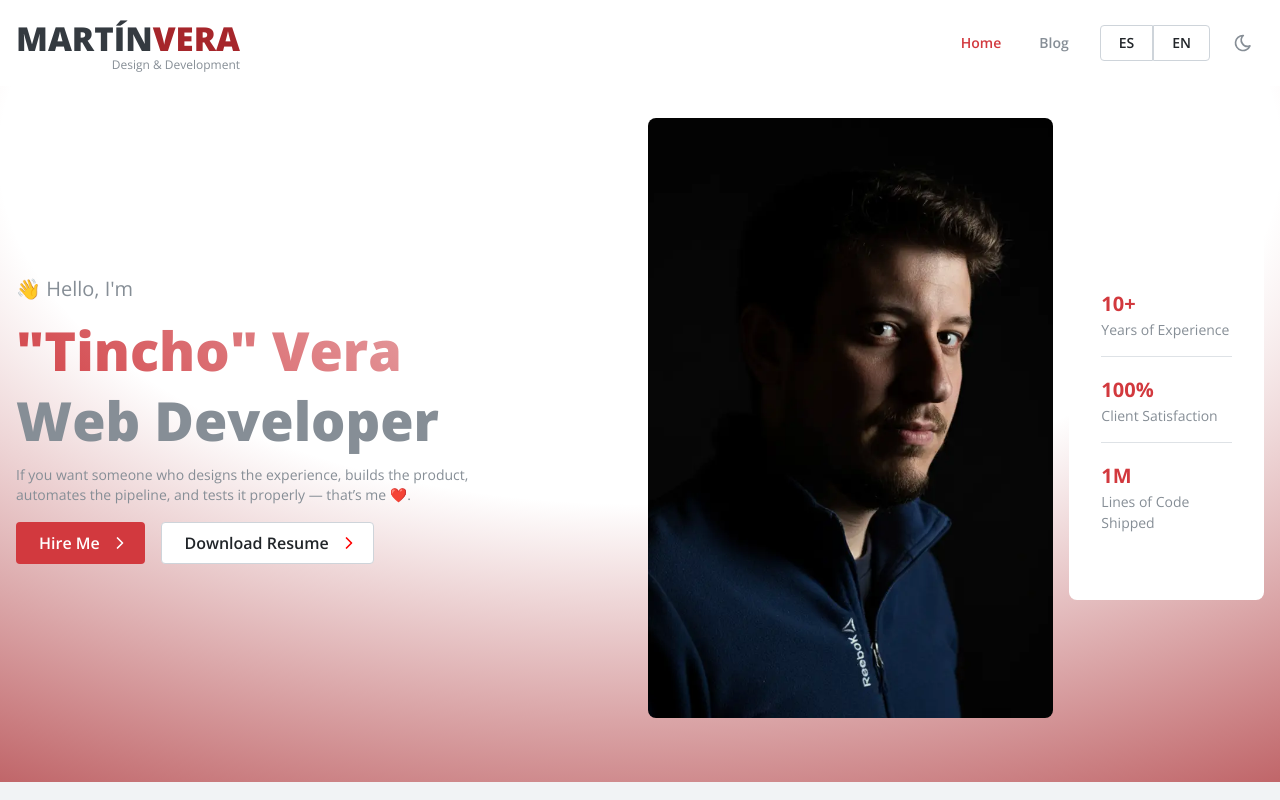
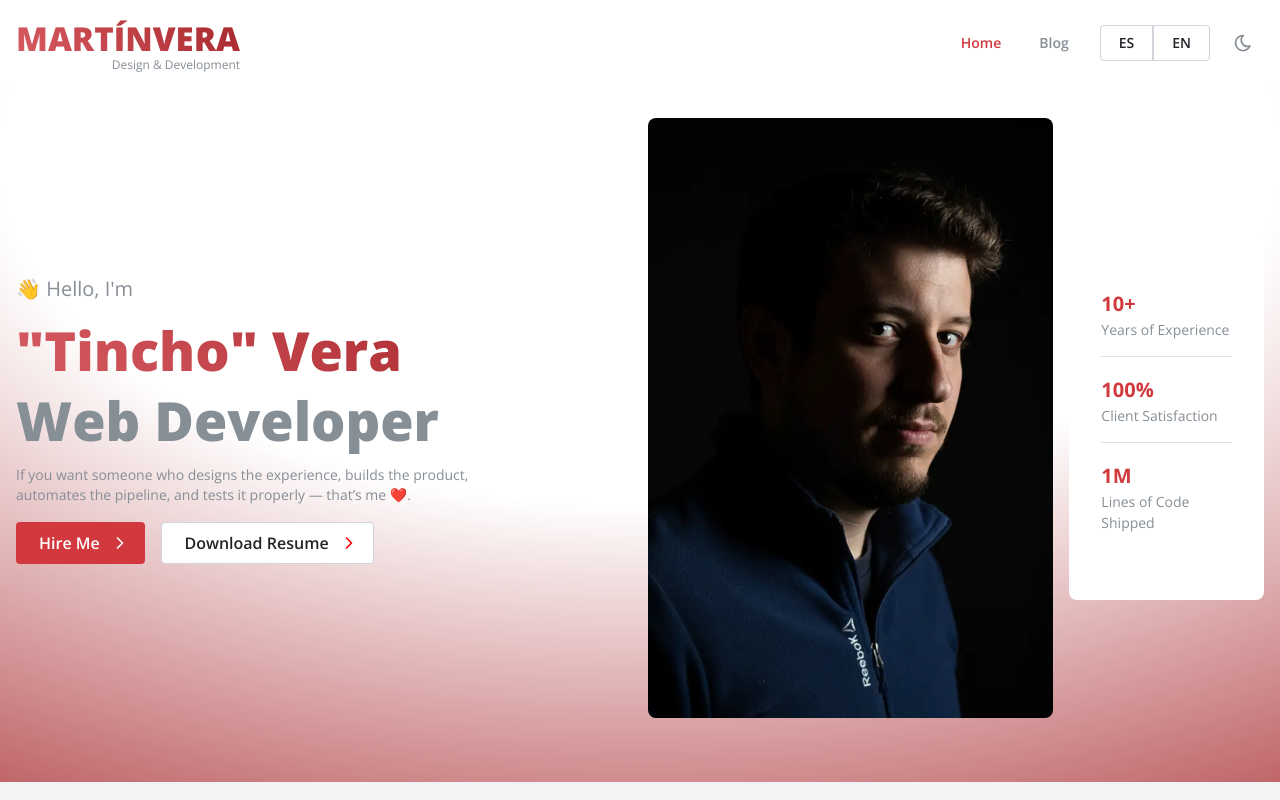
Before and after one commit to mvera8/tincho-portfolio-react, a React (Vite) app: page / in a window 1280 px wide. Shown: the top 800 px of the page. Built offline with nearby package versions, Linux system fonts and the light colour scheme.

Commit message:
first-commit-extended 4

```diff
--- a/src/components/Logo.jsx
+++ b/src/components/Logo.jsx
@@ -1,25 +1,53 @@
-import { Image, Text, useMantineColorScheme } from "@mantine/core"
-import PropTypes from 'prop-types';
-import classes from './Logo.module.css';
+import { Image, Text, useMantineColorScheme } from "@mantine/core";
+import PropTypes from "prop-types";
+import classes from "./Logo.module.css";
 import T from "../i18n/T.jsx";
 
-export const Logo = ({ type = 'image' }) => {
-	const colorScheme = useMantineColorScheme();
+export const Logo = ({ type = "image" }) => {
+  const { colorScheme } = useMantineColorScheme();
+  const fg = colorScheme === "dark" ? "gray.6" : "gray.8";
+  const accent = colorScheme === "dark" ? "red.4" : "red.8";
 
+  switch (type) {
+    case "text":
       return (
-		type == 'text'
-			? <div>
-					<Text size="xl" fw={900} className={classes.logo} tt="uppercase" c={colorScheme.colorScheme === 'dark' ? 'gray.6' : 'gray.8'}>
-						Martín<Text span c={colorScheme.colorScheme === 'dark' ? 'red.5' : 'red.8'} inherit>Vera</Text>
+        <div>
+          <Text size="xl" fw={900} className={classes.logo} tt="uppercase" c={fg}>
+            Martín
+            <Text span c={accent} inherit>
+              Vera
+            </Text>
           </Text>
           <Text size="xs" c="dimmed" ta="end">
             <T k="site.description" />
           </Text>
         </div>
-			: <Image src="/logo.svg" alt="Martín Vera" className={classes.logo} />
-	)
+      );
+
+    case "gradient":
+      return (
+        <div>
+          <Text
+            size="xl"
+            fw={900}
+						className={classes.logo}
+						tt="uppercase"
+            variant="gradient"
+            gradient={{ from: 'red.4', to: 'red.8' }}
+          >
+            MartínVera
+          </Text>
+          <Text size="xs" c="dimmed" ta="end">
+            <T k="site.description" />
+          </Text>
+        </div>
+      );
+
+    default:
+      return <Image src="/logo.svg" alt="Martín Vera" className={classes.logo} />;
   }
+};
 
 Logo.propTypes = {
-	type: PropTypes.string,
+  type: PropTypes.oneOf(["image", "text", "gradient"]),
 };
--- a/src/components/Navbar.jsx
+++ b/src/components/Navbar.jsx
@@ -28,7 +28,7 @@ export const Navbar = () => {
 			<header>
 				<Container size="xl" py="sm">
 					<Group justify="space-between" h="100%">
-						<Logo type="text" />
+						<Logo type="gradient" />
 
 						<Button.Group>
 							<Each of={items} render={(item, index) => (
--- a/src/sections/BlogSection.jsx
+++ b/src/sections/BlogSection.jsx
@@ -23,7 +23,7 @@ export const BlogSection = () => {
 					subtitle={<T k="blog.subtitle" />}
 					centerText
 				/>
-				<SimpleGrid cols={2}>
+				<SimpleGrid cols={{ base: 1, md: 1, lg: 2 }}>
 					<Each
 						of={posts}
 						render={({ title, text }, idx) => (
@@ -33,7 +33,7 @@ export const BlogSection = () => {
 								component="a"
 								href="/post"
 								withBorder>
-								<SimpleGrid cols={2}>
+								<SimpleGrid cols={{ base: 1, md: 1, lg: 2 }}>
 									<Image
 										src="/cleanmax.webp"
 										alt='Cleanmax'
--- a/src/sections/ContactSection.jsx
+++ b/src/sections/ContactSection.jsx
@@ -12,7 +12,7 @@ export const ContactSection = () => {
 		<Box bg={colorScheme.colorScheme === 'dark' ? 'dark' : 'gray.1'} component="section" py="xl">
 			<Container size="lg" py="xl" mb="xl">
 				<Grid mb="md" align="center">
-					<Grid.Col span={4}>
+					<Grid.Col span={{ base: 12, md: 12, lg: 4 }}>
 						<SectionTitle
 							title={<T k="contact.title" />}
 							subtitle={<T k="contact.subtitle" />}
@@ -21,18 +21,18 @@ export const ContactSection = () => {
 
 						<MvList />
 					</Grid.Col>
-					<Grid.Col span={7} offset={1}>
+					<Grid.Col span={{ base: 12, md: 12, lg: 7 }} offset={{ md: 0, lg: 1 }}>
 						<form onSubmit={(event) => event.preventDefault()}>
 							<Stack gap="xl">
-								<SimpleGrid cols={2}>
-									<TextInput size="lg" label={t("contact.input.name")} placeholder={t("contact.input.name")} required />
-									<TextInput size="lg" label={t("contact.input.email")} placeholder={t("contact.input.email")} required />
+								<SimpleGrid cols={{ base: 1, md: 1, lg: 2 }} mb={0}>
+									<TextInput size="lg" variant={colorScheme.colorScheme === 'dark' ? 'filled' : 'default'} label={t("contact.input.name")} placeholder={t("contact.input.name")} required />
+									<TextInput size="lg" variant={colorScheme.colorScheme === 'dark' ? 'filled' : 'default'} label={t("contact.input.email")} placeholder={t("contact.input.email")} required />
 								</SimpleGrid>
 
-								<TextInput size="lg" label={t("contact.input.subject")} placeholder={t("contact.input.subject")} required />
+								<TextInput size="lg" variant={colorScheme.colorScheme === 'dark' ? 'filled' : 'default'} label={t("contact.input.subject")} placeholder={t("contact.input.subject")} required />
 
 								<Textarea
-									size="lg"
+									size="lg" variant={colorScheme.colorScheme === 'dark' ? 'filled' : 'default'}
 									label={t("contact.input.message")}
 									placeholder={t("contact.input.message.placeholder")}
 									minRows={3}
--- a/src/sections/HeroSection.jsx
+++ b/src/sections/HeroSection.jsx
@@ -23,7 +23,7 @@ export const HeroSection = () => {
                 component="div"
                 inherit
                 variant="gradient"
-                gradient={{ from: 'red.5', to: 'red.2' }}
+                gradient={{ from: 'red.4', to: 'red.8' }}
               >&quot;Tincho&quot; Vera{' '}</Text>{' '} <T k="home.title" />
 						</Title>
 						<TextDimmed text={<T k="home.text" />} />
--- a/src/sections/PortfolioSection.jsx
+++ b/src/sections/PortfolioSection.jsx
@@ -23,7 +23,7 @@ export const PortfolioSection = () => {
           of={works}
           render={({ id, title, text }, idx) => (
             <Grid key={id ?? idx} mb="md" align="stretch">
-              <Grid.Col span={4}>
+              <Grid.Col span={{ base: 12, md: 12, lg: 4 }}>
                 <Card padding="xl" radius="md" withBorder style={{ height: '100%' }}>
                   <Title order={3} size="h2" c="gray">{title}</Title>
                   <TextDimmed text={text} />
@@ -33,7 +33,7 @@ export const PortfolioSection = () => {
                 </Card>
               </Grid.Col>
 
-              <Grid.Col span={8}>
+              <Grid.Col span={{ base: 12, md: 12, lg: 8 }}>
                 <Card radius="md" component="a" href="/portfolio-post" withBorder>
                   <Card.Section>
                     <Image radius="md" src="/cleanmax.webp" alt="Cleanmax" />
--- a/src/sections/ResumeSection.jsx
+++ b/src/sections/ResumeSection.jsx
@@ -18,7 +18,7 @@ export const ResumeSection = () => {
 
 	return (
 		<Box component="section" py="xl">
-			<Container size="lg" py="xl" mb="xl">
+			<Container size="lg" pt="xl">
 				<Grid mb="md" align="center">
 					<Grid.Col span={{ base: 12, md: 12, lg: 4 }}>
 						<div className={classes.circle}></div>
--- a/src/sections/ServicesSection.jsx
+++ b/src/sections/ServicesSection.jsx
@@ -35,22 +35,22 @@ export const ServicesSection = () => {
               const IconCmp = ICONS[icon] ?? IconBrandWordpress;
               return (
                 <Card
-                  key={`${title}-${idx}`}
+                  key={idx}
                   radius="md"
-                  padding="xl"
+                  padding={{ md: "sm", lg: "xl"}}
                   component="a"
                   href="/service-post"
                   withBorder
                 >
                   <Grid>
-                    <Grid.Col span={2}>
+                    <Grid.Col span={{ base: 12, md: 12, lg: 2 }}>
                       <Text size="xl" c="gray">.0{idx + 1}</Text>
                     </Grid.Col>
-                    <Grid.Col span={8}>
+                    <Grid.Col span={{ base: 12, md: 12, lg: 8 }}>
                       <Title order={4} c="gray">{title}</Title>
                       <Text c="dimmed" truncate="end">{description}</Text>
                     </Grid.Col>
-                    <Grid.Col span={2} ta="end">
+                    <Grid.Col span={{ base: 12, md: 12, lg: 2 }} ta={{ md: "center", lg: "end"}}>
                       <ThemeIcon variant="light" color="red" radius="xl" size="xl">
                         <IconCmp size={22} />
                       </ThemeIcon>
--- a/src/sections/SkillsSection.jsx
+++ b/src/sections/SkillsSection.jsx
@@ -56,7 +56,7 @@ export const SkillsSection = () => {
     <Box bg={colorScheme.colorScheme === 'dark' ? 'dark' : 'gray.1'} component="section" py="xl">
       <Container size="lg" py="xl" mb="xl">
         <Grid mb="md" align="center">
-          <Grid.Col span={3}>
+          <Grid.Col span={{ base: 12, md: 12, lg: 3 }}>
             <SectionTitle
               title={<T k="skills.title" />}
               subtitle={<T k="skills.subtitle" />}
@@ -77,14 +77,14 @@ export const SkillsSection = () => {
             </Group>
           </Grid.Col>
 
-          <Grid.Col span={9}>
-            <SimpleGrid cols={6}>
+          <Grid.Col span={{ base: 12, md: 12, lg: 9 }}>
+            <SimpleGrid cols={{ base: 2, md: 2, lg: 6 }}>
               <Each
                 of={filtered}
                 render={({ title, icon, color, progress }, idx) => {
                   const IconCmp = ICONS[icon] ?? IconBrandWordpress;
                   return (
-                    <Card key={`${title}-${idx}`} radius="md" p="md" withBorder>
+                    <Card key={`${title}-${idx}`} radius="md" p="md">
                       <ThemeIcon variant="white" radius="xl" size="xl" mb="xs" mx="auto">
                         <IconCmp size={40} stroke={1.5} color={color} />
                       </ThemeIcon>
```
Lines whose indentation alone changed are shown as unchanged.
